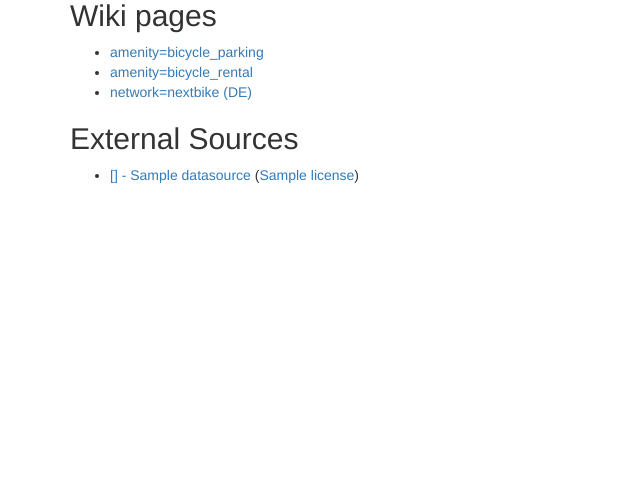
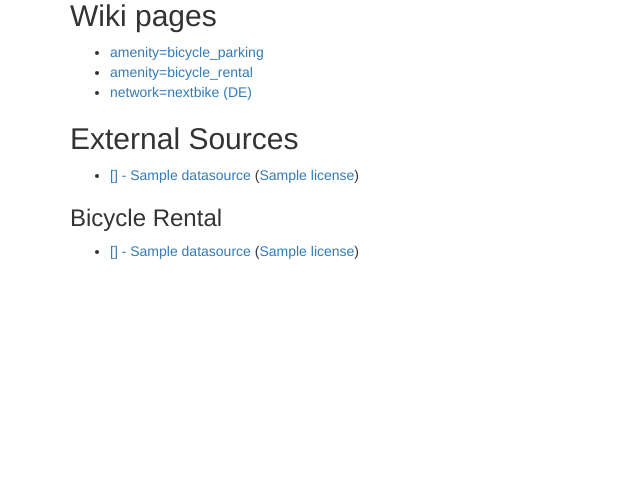
Before and after one commit to britiger/bikeparkingberlin, a Python web app: template webapp/app/templates/index.html in a window 1280 px wide. Shown: the part 213-714 px from the top of the page, without its empty margins (0-640 px from the left). Run offline with Jinja, Linux system fonts and the light colour scheme; the template is opened without the code that fills it: most values are stand-ins (such as "Sample title", 1, 10 or a date in 2020); some libraries are stand-ins or nearby versions.

Commit message:
Add Link and license for rental

```diff
--- a/database/sql/create_rental_berlin.sql
+++ b/database/sql/create_rental_berlin.sql
@@ -19,7 +19,7 @@
 
 
 -- Add fLotte
-INSERT INTO extern.rental_generic (city, brand, suffix, target_network, target_operator, search_values, center_lat, center_lon, admin_osm_id) VALUES ('Berlin', 'fLotte', 'flotte', 'fLotte', NULL, ARRAY['%flotte%'], 52.520008, 13.404954, ARRAY[-62422,-62369]);
+INSERT INTO extern.rental_generic (city, brand, suffix, target_network, target_operator, search_values, center_lat, center_lon, admin_osm_id, datasource, datasource_link, license, license_link) VALUES ('Berlin', 'fLotte', 'flotte', 'fLotte', NULL, ARRAY['%flotte%'], 52.520008, 13.404954, ARRAY[-62422,-62369],'fLotte Berlin','https://flotte-berlin.de/','unkown license','https://flotte-berlin.de/ueber-uns/');
 
 -- Create View with all rental stations berlin
 CREATE OR REPLACE VIEW imposm3.view_rental_berlin_flotte AS
--- a/database/sql/create_rental_table.sql
+++ b/database/sql/create_rental_table.sql
@@ -69,5 +69,5 @@
     SELECT city, brand, suffix, target_network, target_operator, search_values, datasource, datasource_link, license, license_link, center_lat, center_lon, admin_osm_id
     FROM extern.rental_generic
 UNION ALL
-    SELECT city, target_brand AS brand, 'nextbike_'||LOWER(city) AS suffix, target_network, target_operator, search_values, 'nexbike GmbH', 'https://nextbike.de', 'unknown license', 'https://nextbike.de', center_lat, center_lon, admin_osm_id
+    SELECT city, target_brand AS brand, 'nextbike_'||LOWER(city) AS suffix, target_network, target_operator, search_values, 'nextbike GmbH', 'https://nextbike.de', 'unknown license', 'https://nextbike.net', center_lat, center_lon, admin_osm_id
     FROM extern.rental_nextbike;
--- a/webapp/app/templates/index.html
+++ b/webapp/app/templates/index.html
@@ -23,5 +23,13 @@
                 <li><a href="{{ row['datasource_link'] }}">{{ row['city'] }} - {{ row['datasource'] }}</a> (<a href="{{ row['license_link'] }}">{{ row['license'] }}</a>)</li>
             {% endfor %}
         </ul>
+
+        <h3>{{ _('Bicycle Rental') }}</h3>
+
+        <ul>
+            {% for row in _rental_data %}
+                    <li><a href="{{ row['datasource_link'] }}">{{ row['city'] }} - {{ row['datasource'] }}</a> (<a href="{{ row['license_link'] }}">{{ row['license'] }}</a>)</li>
+            {% endfor %}
+        </ul>
     </div>
 {%- endblock %}
--- a/webapp/app/templates/rental_map.html
+++ b/webapp/app/templates/rental_map.html
@@ -73,6 +73,7 @@
                 <li>{{ _('Missing Rental') }}: {{ missing_rental }}</li>
                 <li>{{ _('Coverage') }}: {{ "%.2f"|format(100 - missing_rental / all_rental * 100) }}%</li>
                 <li>{{ _('Rentals only in OpenStreetMap') }}: {{ unknown_rental }}</li>
+                <li>{{ _('Datasource') }}: <a href="{{ rental_data['datasource_link'] }}">{{ rental_data['datasource'] }}</a> / {{ _('License') }}: <a href="{{ rental_data['license_link'] }}">{{ rental_data['license'] }}</a></li>
             </ul>
         </div>
         <div id="mapid"></div>
```
